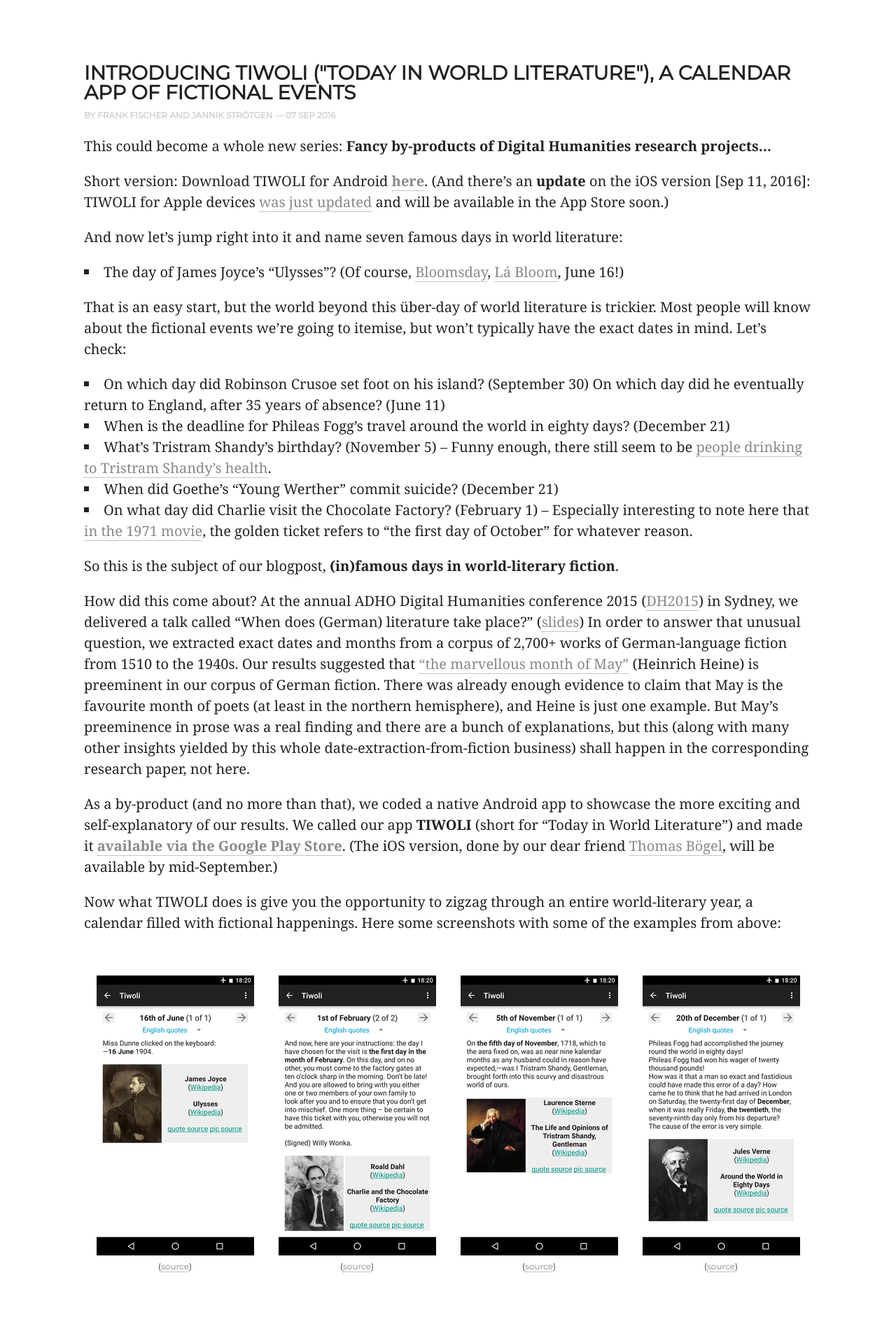
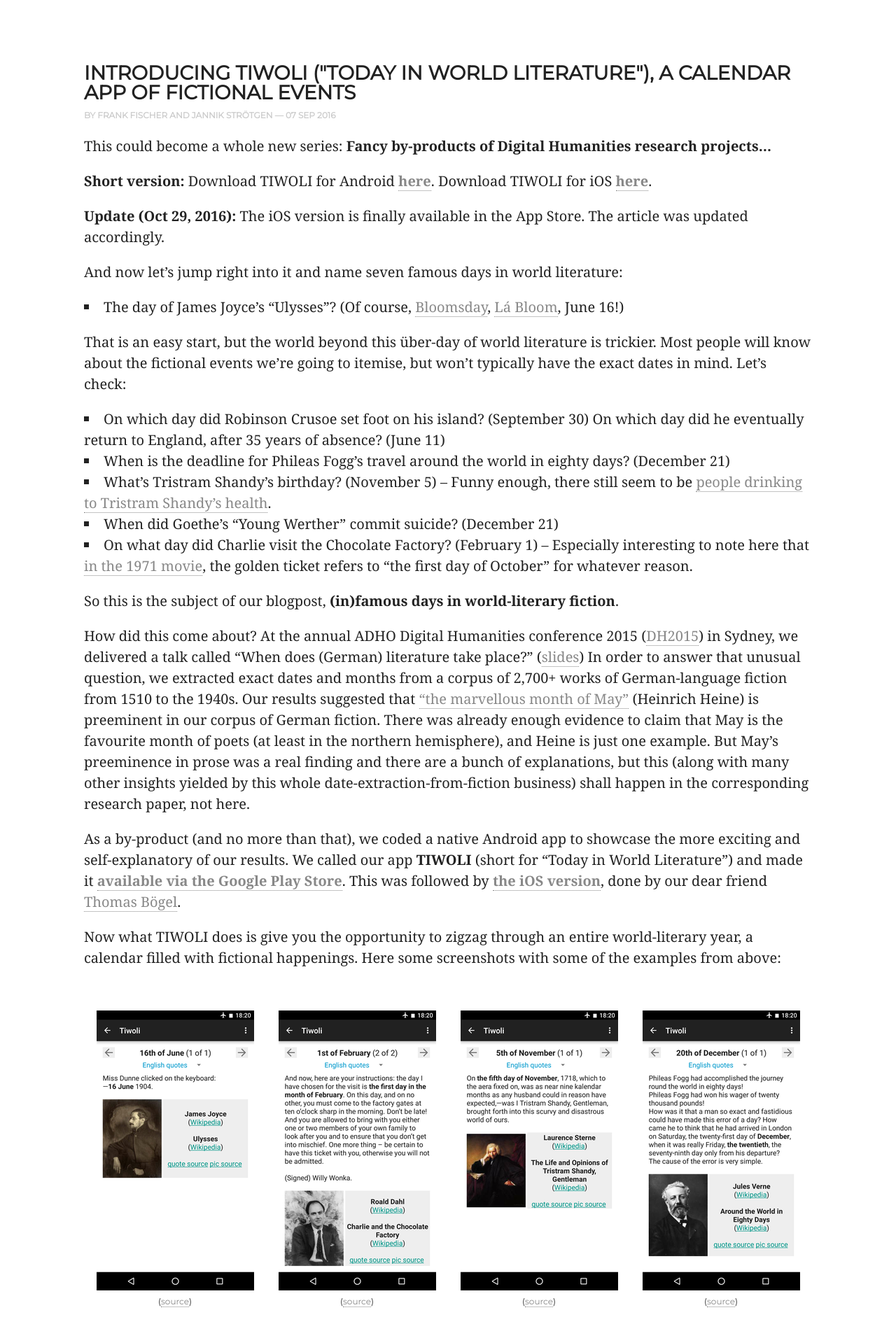
Before and after one commit to weltliteratur/blog, a Jekyll site: the page built from _posts/2016-09-07-Introducing-TIWOLI.markdown, in a window 1280 px wide. Shown: the part 260-2152 px from the top of the page at 70% size. Built offline with Jekyll 4.4.1, drawn with Linux system fonts in a browser that asks for light colours; nearby versions of some CDN libraries; some web fonts are replaced; comment, search, counter and statistics services are not loaded; some of the changed text lies outside the part shown.

Commit message:
iOS version

```diff
--- a/_posts/2016-09-07-Introducing-TIWOLI.markdown
+++ b/_posts/2016-09-07-Introducing-TIWOLI.markdown
@@ -8,7 +8,9 @@
 
 This could become a whole new series: **Fancy by-products of Digital Humanities research projects…**
 
-Short version: Download TIWOLI for Android **[here](https://play.google.com/store/apps/details?id=de.wannauchimmer.apps.tiwoli)**. (And there's an **update** on the iOS version [Sep 11, 2016]: TIWOLI for Apple devices [was just updated](https://twitter.com/umblaetterer/status/774920972654743553) and will be available in the App Store soon.)
+**Short version:** Download TIWOLI for Android **[here](https://play.google.com/store/apps/details?id=de.wannauchimmer.apps.tiwoli)**. Download TIWOLI for iOS **[here](https://appsto.re/de/I69sfb.i)**.
+
+**Update (Oct 29, 2016):** The iOS version is finally available in the App Store. The article was updated accordingly.
 
 And now let's jump right into it and name seven famous days in world literature:
 
@@ -26,7 +28,7 @@
 
 How did this come about? At the annual ADHO Digital Humanities conference 2015 ([DH2015](http://dh2015.org/)) in Sydney, we delivered a talk called "When does (German) literature take place?" ([slides](http://dbs.ifi.uni-heidelberg.de/fileadmin/Team/jannik/publications/dh2015-sydney-fischer-stroetgen-german-literature-slides.pdf)) In order to answer that unusual question, we extracted exact dates and months from a corpus of 2,700+ works of German-language fiction from 1510 to the 1940s. Our results suggested that ["the marvellous month of May"](https://de.wikisource.org/wiki/Im_wundersch%C3%B6nen_Monat_Mai) (Heinrich Heine) is preeminent in our corpus of German fiction. There was already enough evidence to claim that May is the favourite month of poets (at least in the northern hemisphere), and Heine is just one example. But May's preeminence in prose was a real finding and there are a bunch of explanations, but this (along with many other insights yielded by this whole date-extraction-from-fiction business) shall happen in the corresponding research paper, not here.
 
-As a by-product (and no more than that), we coded a native Android app to showcase the more exciting and self-explanatory of our results. We called our app **TIWOLI** (short for "Today in World Literature") and made it **[available via the Google Play Store](https://play.google.com/store/apps/details?id=de.wannauchimmer.apps.tiwoli)**. (The iOS version, done by our dear friend [Thomas Bögel](http://thboegel.de/project/), will be available by mid-September.)
+As a by-product (and no more than that), we coded a native Android app to showcase the more exciting and self-explanatory of our results. We called our app **TIWOLI** (short for "Today in World Literature") and made it **[available via the Google Play Store](https://play.google.com/store/apps/details?id=de.wannauchimmer.apps.tiwoli)**. This was followed by **[the iOS version](https://appsto.re/de/I69sfb.i)**, done by our dear friend [Thomas Bögel](http://thboegel.de/project/).
 
 Now what TIWOLI does is give you the opportunity to zigzag through an entire world-literary year, a calendar filled with fictional happenings. Here some screenshots with some of the examples from above:
 
```
Also changed, not shown: other parts of _posts/2016-09-07-Introducing-TIWOLI.markdown (+1 -1 lines).
